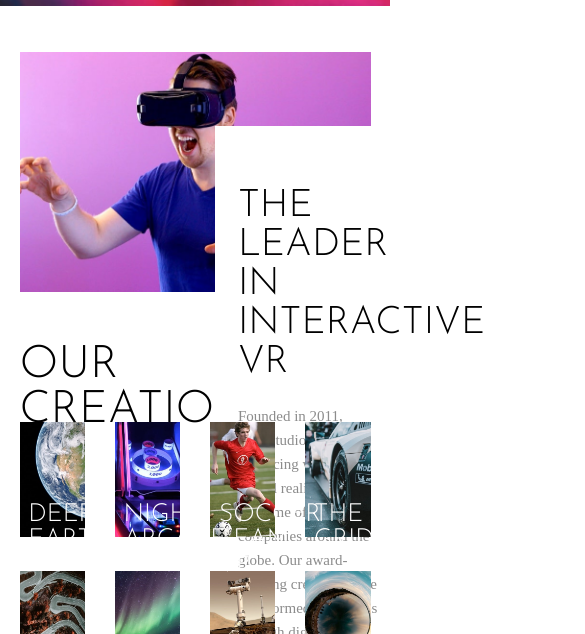
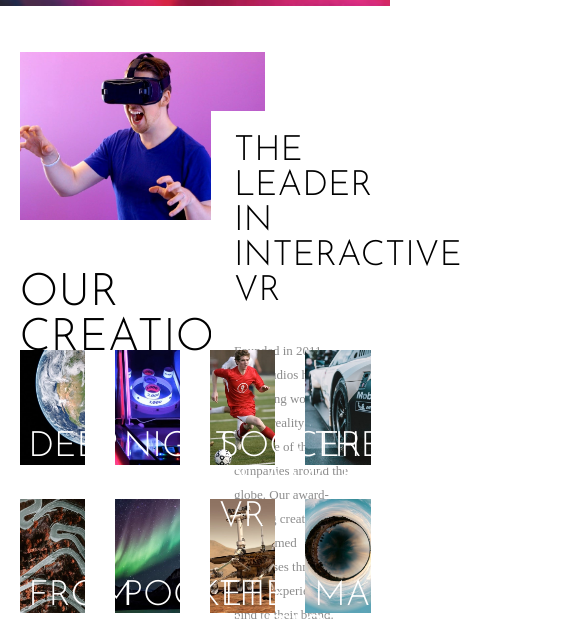
Before and after one commit to Mildark10/loopstudios-landing-page-main, a plain HTML site: page index.html in a window 390 px wide. Shown: the part 830-1464 px from the top of the page, 585 px wide, since content can reach past the window. Drawn offline with Linux system fonts and the light colour scheme.

Commit message:
Cambios responsive

```diff
--- a/css/style.css
+++ b/css/style.css
@@ -296,23 +296,41 @@ footer {
     font-family: var(--font_Atalata);
 }
 
-@media(max-width:991px) {
-    .titulo h1 {
-        font-size: 66px;
+@media screen and (min-width:1440px) {
+    .navegacion ul a {
+        font-size: 20px;
+    }
+    .titulo {
+        margin: 146px 0 0 145px;
     }
     .texto {
-        margin: 19% 60px 41px 50%;
-        padding: 3% 1% 4% 6%;
+        margin: 15% 45px 50px 42%;
+        padding: 6% 4% 3% 3%;
+        width: 46%;
     }
     .texto h2 {
-        color: var(--Black);
-        padding: 49px 0 22px 0px;
-        font-family: var(--font_Josefina);
-        text-transform: uppercase;
-        font-weight: 300;
-        font-size: 38px;
-    }
-    .grid-img .imagen-text h3 {
-        font-size: 25px;
+        padding: 0 0 15px 0;
+        font-size: 40px;
     }
 }
+
+@media screen and (max-width:1024px) {
+    .titulo h1 {
+        font-size: 55px;
+    }
+    .imagen {
+        width: 70%;
+    }
+    .texto {
+        margin: 15% 35px 45px 49%;
+        padding: 6% 10% 10% 6%;
+        width: 47%;
+    }
+    .texto h2 {
+        padding: 0 0 30px 0;
+        font-size: 35px;
+    }
+    .texto p {
+        font-size: 13px;
+    }
+}
--- a/index.html
+++ b/index.html
@@ -37,7 +37,7 @@
         <div class="imagen">
             <img src="images/desktop/image-interactive.jpg" alt="">
         </div>
-        <div class="texto">
+        <div class="texto responsive">
             <h2>The leader in interactive VR</h2>
             <p> Founded in 2011, Loopstudios has been producing world-class virtual reality projects for some of the best companies around the globe. Our award-winning creations have transformed businesses through digital experiences that bind to their brand.</p>
         </div>
```
